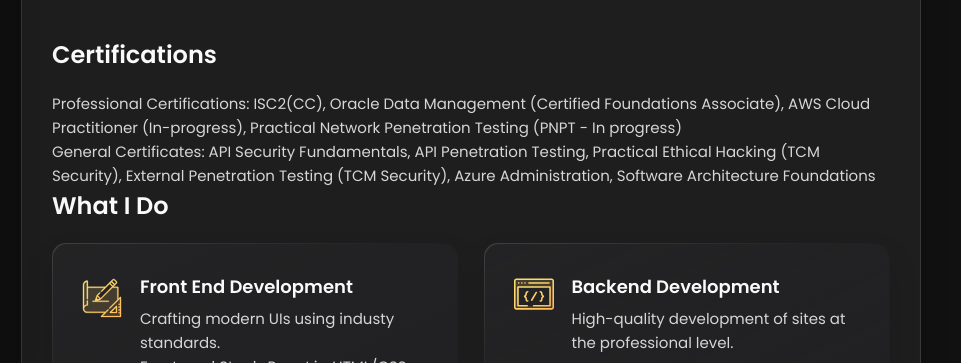
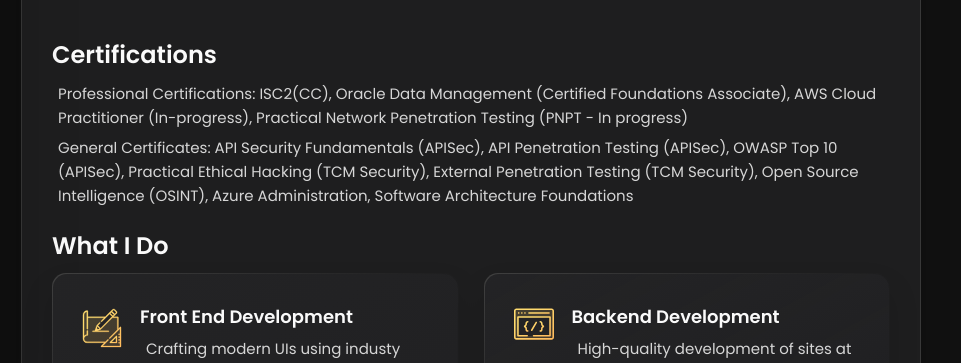
Before and after one commit to tcodeabbot/Portifolio-Website, a plain HTML site: page index.html in a window 1280 px wide. Shown: the part 437-800 px from the top of the page, 319-1280 px from the left. Drawn offline with nearby package versions, Linux system fonts and the light colour scheme; files whose address does not match are found by name.

Commit message:
Pushing code

```diff
--- a/index.html
+++ b/index.html
@@ -18,6 +18,9 @@
     <!--
     - google font link
   -->
+    <!-- Decon icons -->
+    <link rel="stylesheet" href="devicon.min.css">
+
     <link rel="preconnect" href="https://fonts.googleapis.com" />
     <link rel="preconnect" href="https://fonts.gstatic.com" crossorigin />
     <link
@@ -205,15 +208,19 @@
         -->
 
           <section class="service">
+
             <h3 class="h3 service-title">Certifications</h3>
             <div class="service-content-box">
               <p class="service-item-text">
                 Professional Certifications: ISC2(CC), Oracle Data Management (Certified Foundations Associate), AWS Cloud Practitioner (In-progress), Practical Network Penetration Testing (PNPT - In progress)
               </p>
               <p class="service-item-text">
-                General Certificates: API Security Fundamentals, API Penetration Testing, Practical Ethical Hacking (TCM Security), External Penetration Testing (TCM Security), Azure Administration, Software Architecture Foundations
+                General Certificates: API Security Fundamentals (APISec), API Penetration Testing (APISec), OWASP Top 10 (APISec),
+                Practical Ethical Hacking (TCM Security), External Penetration Testing (TCM Security),
+                Open Source Intelligence (OSINT), Azure Administration, Software Architecture Foundations
               </p>
             </div>
+
 
             <h3 class="h3 service-title">What I do</h3>
             <ul class="service-list">
--- a/styles.css
+++ b/styles.css
@@ -129,6 +129,15 @@
 
   }
    */
+   /* dev con icon */
+   .devicon-devicon-plain {
+    max-width: 2em;
+  }
+
+  /* if you want to change the original color */
+  .devicon-devicon-plain path {
+    fill: #4691f6;
+  }
 
   /*-----------------------------------*\
     #RESET
@@ -190,6 +199,7 @@
     padding: 15px;
     box-shadow: var(--shadow-1);
     z-index: 1;
+
   }
 
   .separator {
@@ -532,7 +542,7 @@
 
   .service { margin-bottom: 35px; }
 
-  .service-title { margin-bottom: 20px; }
+  .service-title { margin-bottom: 10px; }
 
   .service-list {
     display: grid;
@@ -562,7 +572,10 @@
 
   .service-icon-box img { margin: auto; }
 
-  .service-content-box { text-align: center; }
+  .service-content-box {
+    text-align: center;
+    margin-bottom: 20px;
+  }
 
   .service-item-title { margin-bottom: 7px; }
 
@@ -571,6 +584,7 @@
     font-size: var(--fs-6);
     font-weight: var(--fw-3);
     line-height: 1.6;
+    margin: 6px;
   }
 
 
```
